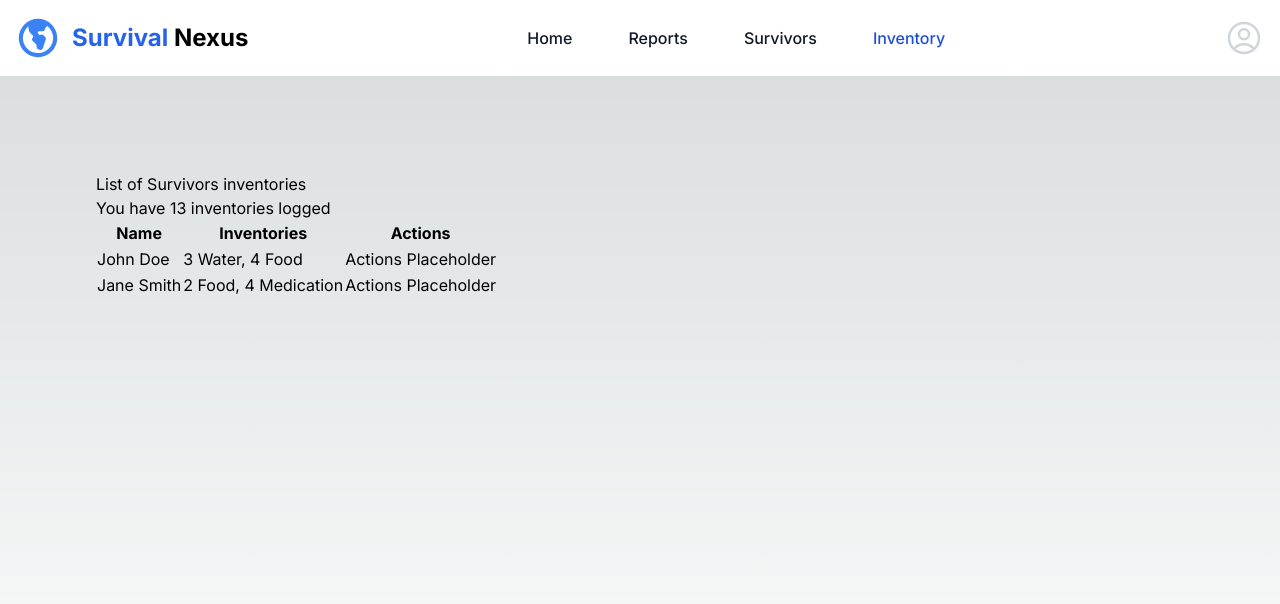
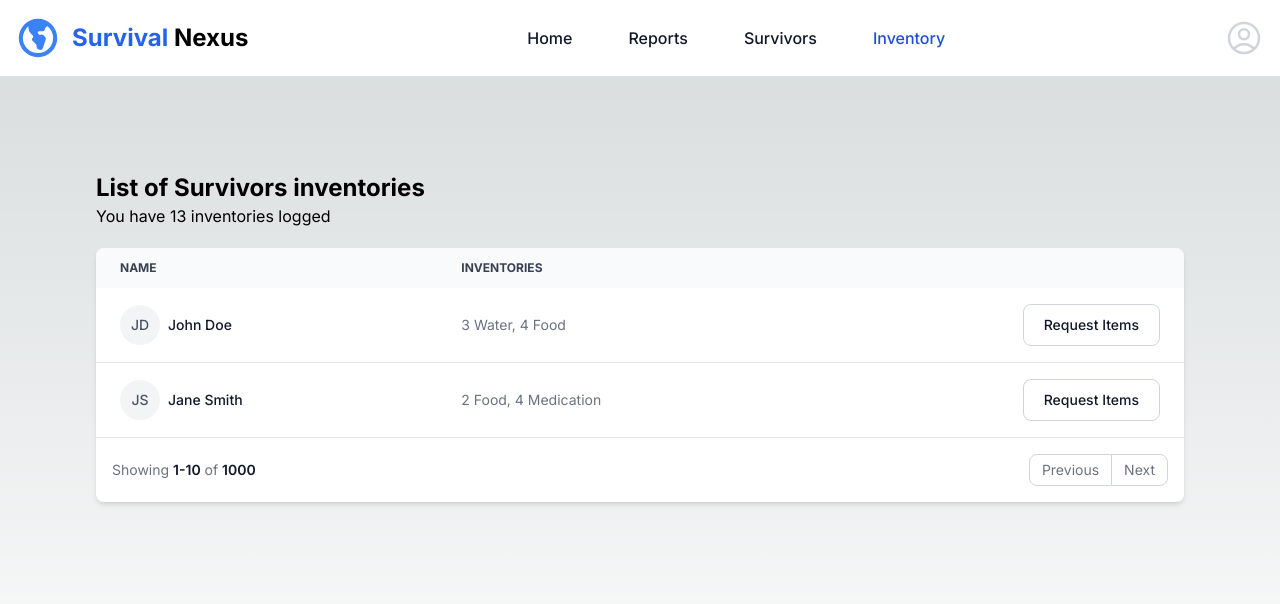
Before and after one commit to jorgeperezn/Survival-nexus-world, a Next.js app: page /inventory in a window 1280 px wide. Shown: the top 604 px of the page. Built offline with nearby package versions, Linux system fonts and the light colour scheme.

Commit message:
feat: Create RequestItem form component. Update InventoryList with improved UI

```diff
--- a/src/app/(modules)/inventory/components/InventoryList.tsx
+++ b/src/app/(modules)/inventory/components/InventoryList.tsx
@@ -1,3 +1,11 @@
+"use client";
+
+import { useState } from "react";
+
+import { RequestItem } from "./RequestItem";
+import { Table } from "@/app/components/table";
+import { Avatar } from "@/app/components/avatar";
+
 import { InventoryItem, Item, Survivor } from "@/types";
 
 interface InventoryListProps {
@@ -7,6 +15,14 @@ interface InventoryListProps {
 
 export const InventoryList = (props: InventoryListProps) => {
   const { survivors, items } = props;
+
+  const [survivor, setSurvivor] = useState<Survivor | null>(null);
+  const [openRequestItem, setOpenRequestItem] = useState<boolean>(false);
+
+  const onRequestItem = (survivor: Survivor) => {
+    setSurvivor(survivor);
+    setOpenRequestItem(true);
+  };
 
   const totalItems = survivors.reduce(
     (total, survivor) =>
@@ -27,28 +43,52 @@ export const InventoryList = (props: InventoryListProps) => {
       .join(", ");
   };
 
+  const inventoryHeaders = [
+    { key: 1, dataIndex: "name", label: "Name" },
+    { key: 2, dataIndex: "inventories", label: "Inventories" },
+    { key: 3, dataIndex: "action", label: "", className: "text-right" },
+  ];
+
+  const inventoryRows = survivors.map((survivor) => ({
+    key: survivor.name,
+    name: (
+      <>
+        <Avatar initials={survivor.name} />
+        <span className="font-medium text-gray-900 whitespace-nowrap dark:text-white">
+          {survivor.name}
+        </span>
+      </>
+    ),
+    inventories: formatInventoryItems(survivor.inventory),
+    action: (
+      <button
+        type="button"
+        onClick={() => onRequestItem(survivor)}
+        className="text-gray-900 bg-white border border-gray-300 focus:outline-none hover:bg-gray-100 focus:ring-4 focus:ring-gray-100 font-medium rounded-lg text-sm px-5 py-2.5 dark:bg-gray-800 dark:text-white dark:border-gray-600 dark:hover:bg-gray-700 dark:hover:border-gray-600 dark:focus:ring-gray-700"
+      >
+        Request Items
+      </button>
+    ),
+  }));
+
   return (
-    <div>
-      <h2>List of Survivors inventories</h2>
-      <p>You have {totalItems} inventories logged</p>
-      <table>
-        <thead>
-          <tr>
-            <th>Name</th>
-            <th>Inventories</th>
-            <th>Actions</th>
-          </tr>
-        </thead>
-        <tbody>
-          {survivors.map((survivor) => (
-            <tr key={survivor.name}>
-              <td>{survivor.name}</td>
-              <td>{formatInventoryItems(survivor.inventory)}</td>
-              <td>Actions Placeholder</td>
-            </tr>
-          ))}
-        </tbody>
-      </table>
+    <div className="flex flex-col gap-5">
+      <div>
+        <h2 className="text-2xl font-bold dark:text-white">
+          List of Survivors inventories
+        </h2>
+        <p>You have {totalItems} inventories logged</p>
+      </div>
+
+      <Table headers={inventoryHeaders} rows={inventoryRows} />
+
+      {openRequestItem && (
+        <RequestItem
+          items={items}
+          survivor={survivor}
+          onCloseRequestItem={() => setOpenRequestItem(false)}
+        />
+      )}
     </div>
   );
 };
--- /dev/null
+++ b/src/app/(modules)/inventory/components/RequestItem.tsx
@@ -0,0 +1,71 @@
+import { Modal } from "@/app/components/modal";
+
+import { Item, Survivor } from "@/types";
+
+interface RequestItemProps {
+  items: Item[];
+  survivor: Survivor | null;
+  onCloseRequestItem: () => void;
+}
+
+export const RequestItem = (props: RequestItemProps) => {
+  const { items, survivor, onCloseRequestItem } = props;
+
+  const handleSubmit = (event: React.FormEvent<HTMLFormElement>) => {
+    event.preventDefault();
+
+    // Handle logic for requesting an Item
+
+    onCloseRequestItem();
+  };
+
+  return (
+    <Modal title="Request Item" onClose={onCloseRequestItem}>
+      <form onSubmit={handleSubmit}>
+        <div className="p-4 md:p-5 space-y-4">
+          <small className="font-medium">From {survivor?.name}</small>
+
+          <div>
+            <label
+              htmlFor="itemRequest"
+              className="block mb-2 text-sm font-medium text-gray-900 dark:text-white"
+            >
+              Choose Item
+            </label>
+            <select
+              id="itemRequest"
+              className="bg-gray-50 border border-gray-300 text-gray-900 text-sm rounded-lg focus:ring-blue-500 focus:border-blue-500 block w-full p-2.5 dark:bg-gray-700 dark:border-gray-600 dark:placeholder-gray-400 dark:text-white dark:focus:ring-blue-500 dark:focus:border-blue-500"
+              required
+            >
+              {survivor?.inventory.map((survivorItem) => {
+                const matchedItem = items.find(
+                  (el) => el.id === survivorItem.itemId
+                );
+                return (
+                  <option key={survivorItem.itemId} value={survivorItem.itemId}>
+                    {matchedItem?.name}
+                  </option>
+                );
+              })}
+            </select>
+          </div>
+        </div>
+        <div className="flex items-center p-4 md:p-5 border-t border-gray-200 rounded-b dark:border-gray-600">
+          <button
+            type="submit"
+            className="text-white bg-blue-700 hover:bg-blue-800 focus:ring-4 focus:outline-none focus:ring-blue-300 font-medium rounded-lg text-sm px-5 py-2.5 text-center dark:bg-blue-600 dark:hover:bg-blue-700 dark:focus:ring-blue-800"
+          >
+            Request Item
+          </button>
+          <button
+            type="button"
+            onClick={onCloseRequestItem}
+            className="py-2.5 px-5 ms-3 text-sm font-medium text-gray-900 focus:outline-none bg-white rounded-lg border border-gray-200 hover:bg-gray-100 hover:text-blue-700 focus:z-10 focus:ring-4 focus:ring-gray-100 dark:focus:ring-gray-700 dark:bg-gray-800 dark:text-gray-400 dark:border-gray-600 dark:hover:text-white dark:hover:bg-gray-700"
+          >
+            Cancel
+          </button>
+        </div>
+      </form>
+    </Modal>
+  );
+};
```
